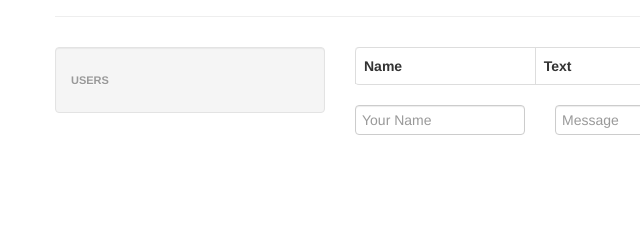
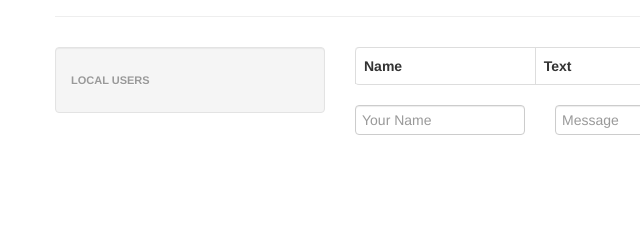
Before and after one commit to ramesh-c1/sn-example-chat, a website: page chat/client/index.html in a window 1280 px wide. Shown: the part 123-363 px from the top of the page, 0-640 px from the left. Drawn offline with nearby package versions, Linux system fonts and the light colour scheme; no server answers.

Commit message:
Make it clearer that users are local to this client instance rather than global.

```diff
--- a/chat/client/index.html
+++ b/chat/client/index.html
@@ -64,7 +64,7 @@
       <div class="row">
         <div class="span3">
           <ul class="nav nav-list well">
-            <li class="nav-header">Users</li>
+            <li class="nav-header">Local Users</li>
             <li ng-repeat="user in roster" ng-bind="user">
             </li>
           </ul>
```
